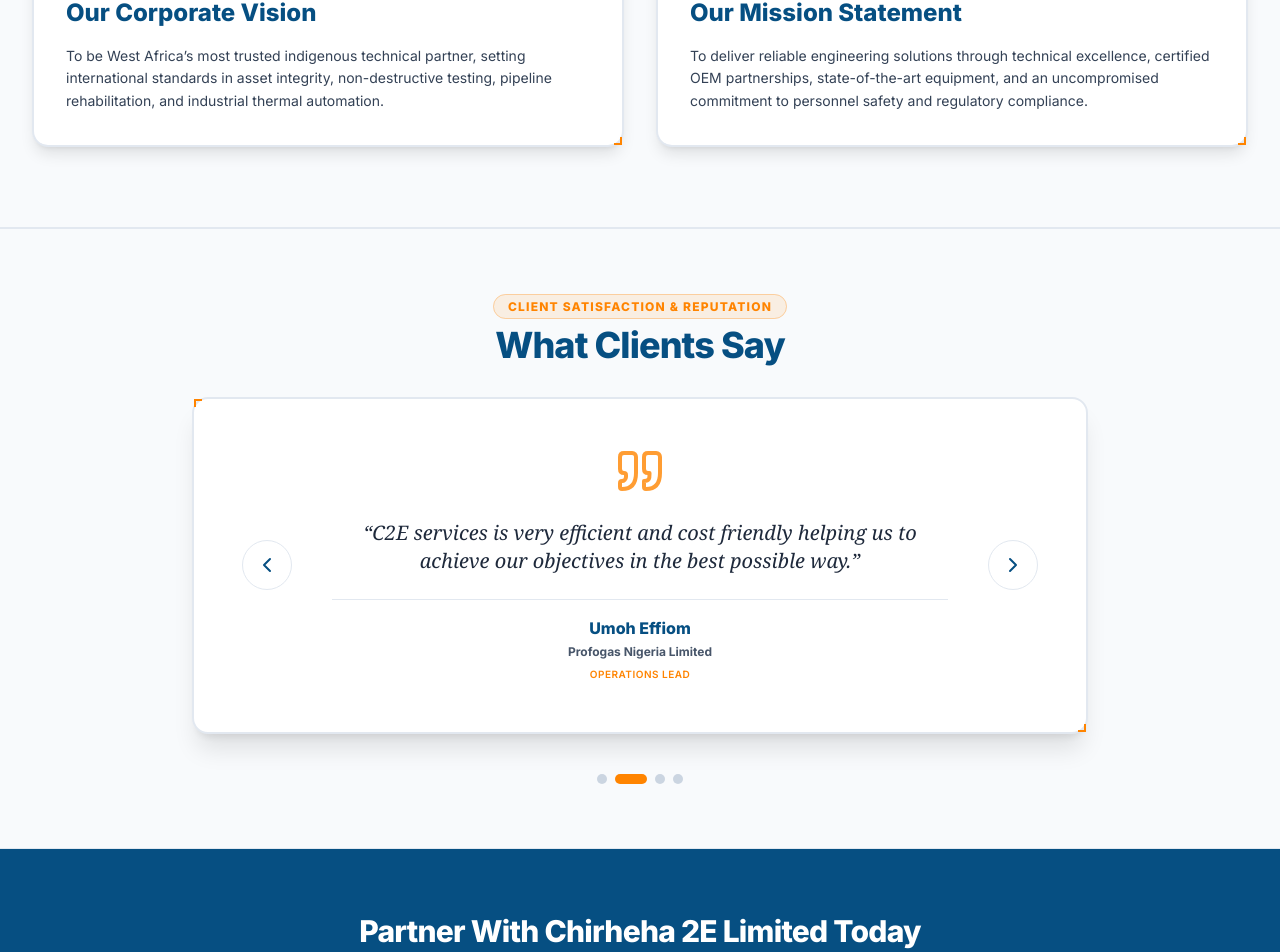
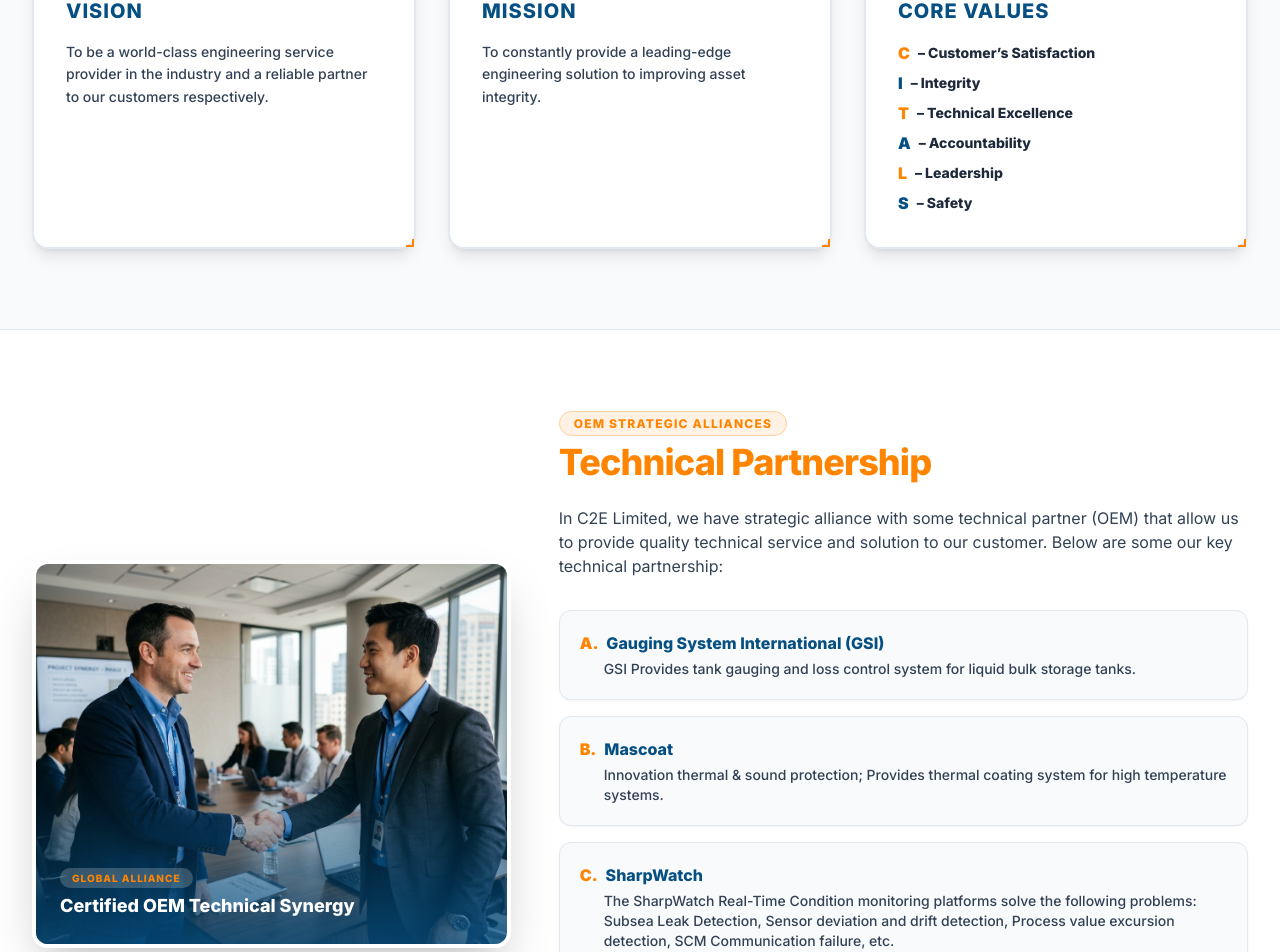
Before and after one commit to Femi-Benjamin/C2E_LNG, a Next.js app: page /about in a window 1280 px wide. Shown: the part 1393-2345 px from the top of the page. Built offline with nearby package versions, Linux system fonts and the light colour scheme.

Commit message:
Feat: Add Vision, Mission, Core Values (CITALS), and Technical Partnerships section to About Us page

```diff
--- a/src/app/about/page.tsx
+++ b/src/app/about/page.tsx
@@ -3,20 +3,50 @@
 import React, { useState } from 'react';
 import {
   ShieldCheck,
-  CheckCircle2,
   Award,
   Target,
   Zap,
-  Users,
-  Building2,
-  ArrowRight,
-  Wrench
+  Wrench,
+  CheckCircle2,
+  HeartHandshake
 } from 'lucide-react';
 import RfpModal from '@/components/RfpModal';
 import Testimonials from '@/components/Testimonials';
 
 export default function AboutPage() {
   const [isRfpOpen, setIsRfpOpen] = useState(false);
+
+  const coreValues = [
+    { letter: 'C', title: "Customer's Satisfaction", desc: 'Exceeding client expectations with dedicated engineering solutions.' },
+    { letter: 'I', title: 'Integrity', desc: 'Unwavering ethics, transparency, and code compliance in all operations.' },
+    { letter: 'T', title: 'Technical Excellence', desc: 'Deploying certified Level III personnel and OEM-grade technology.' },
+    { letter: 'A', title: 'Accountability', desc: 'Ownership of project outcomes, timelines, and statutory standards.' },
+    { letter: 'L', title: 'Leadership', desc: 'Setting benchmarks in indigenous engineering across West Africa.' },
+    { letter: 'S', title: 'Safety', desc: 'Target Zero LTI commitment protecting personnel and asset environments.' }
+  ];
+
+  const technicalPartnerships = [
+    {
+      code: 'A',
+      name: 'Gauging System International (GSI)',
+      description: 'GSI Provides tank gauging and loss control system for liquid bulk storage tanks.'
+    },
+    {
+      code: 'B',
+      name: 'Mascoat',
+      description: 'Innovation thermal & sound protection; Provides thermal coating system for high temperature systems.'
+    },
+    {
+      code: 'C',
+      name: 'SharpWatch',
+      description: 'The SharpWatch Real-Time Condition monitoring platforms solve the following problems: Subsea Leak Detection, Sensor deviation and drift detection, Process value excursion detection, SCM Communication failure, etc.'
+    },
+    {
+      code: 'D',
+      name: 'FIXID FZCO',
+      description: 'Provides innovative solutions for pipeline integrity and maintenance in the oil and gas industry.'
+    }
+  ];
 
   return (
     <div className="bg-white text-slate-800 min-h-screen font-sans">
@@ -40,7 +70,7 @@
         </div>
       </section>
 
-      {/* EXACT CORPORATE OVERVIEW TEXT FROM C2ELNG.COM */}
+      {/* 1. CORPORATE OVERVIEW */}
       <section className="py-20 bg-white border-b border-slate-200">
         <div className="max-w-5xl mx-auto px-4 sm:px-6 lg:px-8 space-y-8">
 
@@ -91,32 +121,69 @@
         </div>
       </section>
 
-      {/* VISION & MISSION PILLARS */}
+      {/* 2. VISION, MISSION & CORE VALUES */}
       <section className="py-20 bg-slate-50 border-b border-slate-200">
-        <div className="max-w-7xl mx-auto px-4 sm:px-6 lg:px-8">
+        <div className="max-w-7xl mx-auto px-4 sm:px-6 lg:px-8 space-y-16">
 
-          <div className="grid grid-cols-1 md:grid-cols-2 gap-8">
+          <div className="grid grid-cols-1 md:grid-cols-3 gap-8">
 
+            {/* VISION */}
             <div className="bg-white rounded-2xl border-2 border-slate-200 p-8 shadow-lg space-y-4 cad-border-box">
               <div className="w-12 h-12 rounded-xl bg-brand-orange/10 border border-brand-orange/30 flex items-center justify-center text-brand-orange">
                 <Target className="w-6 h-6" />
               </div>
 
-              <h3 className="text-2xl font-extrabold text-[#064F82]">Our Corporate Vision</h3>
-              <p className="text-sm text-slate-700 leading-relaxed font-normal">
-                To be West Africa’s most trusted indigenous technical partner, setting international standards in asset integrity, non-destructive testing, pipeline rehabilitation, and industrial thermal automation.
+              <h3 className="text-xl font-extrabold uppercase tracking-wider text-[#064F82]">VISION</h3>
+              <p className="text-sm text-slate-700 leading-relaxed font-medium">
+                To be a world-class engineering service provider in the industry and a reliable partner to our customers respectively.
               </p>
             </div>
 
+            {/* MISSION */}
             <div className="bg-white rounded-2xl border-2 border-slate-200 p-8 shadow-lg space-y-4 cad-border-box">
               <div className="w-12 h-12 rounded-xl bg-[#064F82]/10 border border-[#064F82]/30 flex items-center justify-center text-[#064F82]">
                 <Zap className="w-6 h-6" />
               </div>
 
-              <h3 className="text-2xl font-extrabold text-[#064F82]">Our Mission Statement</h3>
-              <p className="text-sm text-slate-700 leading-relaxed font-normal">
-                To deliver reliable engineering solutions through technical excellence, certified OEM partnerships, state-of-the-art equipment, and an uncompromised commitment to personnel safety and regulatory compliance.
+              <h3 className="text-xl font-extrabold uppercase tracking-wider text-[#064F82]">MISSION</h3>
+              <p className="text-sm text-slate-700 leading-relaxed font-medium">
+                To constantly provide a leading-edge engineering solution to improving asset integrity.
               </p>
+            </div>
+
+            {/* CORE VALUES (CITALS) */}
+            <div className="bg-white rounded-2xl border-2 border-slate-200 p-8 shadow-lg space-y-4 cad-border-box">
+              <div className="w-12 h-12 rounded-xl bg-emerald-500/10 border border-emerald-500/30 flex items-center justify-center text-emerald-600">
+                <Award className="w-6 h-6" />
+              </div>
+
+              <h3 className="text-xl font-extrabold uppercase tracking-wider text-[#064F82]">CORE VALUES</h3>
+              <ul className="space-y-1.5 text-xs sm:text-sm font-extrabold text-slate-800">
+                <li className="flex items-center space-x-2">
+                  <span className="text-brand-orange font-black text-base">C</span>
+                  <span>– Customer’s Satisfaction</span>
+                </li>
+                <li className="flex items-center space-x-2">
+                  <span className="text-[#064F82] font-black text-base">I</span>
+                  <span>– Integrity</span>
+                </li>
+                <li className="flex items-center space-x-2">
+                  <span className="text-brand-orange font-black text-base">T</span>
+                  <span>– Technical Excellence</span>
+                </li>
+                <li className="flex items-center space-x-2">
+                  <span className="text-[#064F82] font-black text-base">A</span>
+                  <span>– Accountability</span>
+                </li>
+                <li className="flex items-center space-x-2">
+                  <span className="text-brand-orange font-black text-base">L</span>
+                  <span>– Leadership</span>
+                </li>
+                <li className="flex items-center space-x-2">
+                  <span className="text-[#064F82] font-black text-base">S</span>
+                  <span>– Safety</span>
+                </li>
+              </ul>
             </div>
 
           </div>
@@ -124,10 +191,78 @@
         </div>
       </section>
 
-      {/* WHAT CLIENTS SAY TESTIMONIALS SLIDER */}
+      {/* 3. TECHNICAL PARTNERSHIP SECTION */}
+      <section className="py-20 bg-white border-b border-slate-200">
+        <div className="max-w-7xl mx-auto px-4 sm:px-6 lg:px-8 space-y-12">
+
+          <div className="grid grid-cols-1 lg:grid-cols-12 gap-12 items-center">
+
+            {/* Left: Handshake Graphic Frame */}
+            <div className="lg:col-span-5 relative">
+              <div className="relative">
+                {/* Decorative Offset Background Frame */}
+                <div className="absolute -top-4 -left-4 w-full h-full bg-brand-orange rounded-2xl -z-10" />
+                <div className="absolute -bottom-4 -right-4 w-full h-full bg-[#064F82] rounded-2xl -z-10" />
+
+                <div className="relative rounded-2xl overflow-hidden shadow-2xl border-4 border-white">
+                  <img
+                    src="/images/partnership_handshake.jpg"
+                    alt="C2E Technical Partnership"
+                    className="w-full h-[380px] object-cover"
+                  />
+                  <div className="absolute inset-0 bg-gradient-to-t from-[#064F82]/80 via-transparent to-transparent flex items-end p-6 text-white">
+                    <div className="space-y-1">
+                      <span className="text-[10px] font-extrabold uppercase tracking-widest text-brand-orange bg-white/20 backdrop-blur-sm px-3 py-1 rounded-full">
+                        GLOBAL ALLIANCE
+                      </span>
+                      <h4 className="font-extrabold text-lg text-white">Certified OEM Technical Synergy</h4>
+                    </div>
+                  </div>
+                </div>
+              </div>
+            </div>
+
+            {/* Right: Technical Partnership Details */}
+            <div className="lg:col-span-7 space-y-6">
+
+              <div className="space-y-2">
+                <span className="text-xs font-extrabold text-brand-orange uppercase tracking-widest bg-brand-orange/10 border border-brand-orange/30 px-3.5 py-1 rounded-full">
+                  OEM STRATEGIC ALLIANCES
+                </span>
+                <h2 className="text-3xl sm:text-4xl font-extrabold text-brand-orange tracking-tight">
+                  Technical Partnership
+                </h2>
+              </div>
+
+              <p className="text-sm sm:text-base text-slate-700 leading-relaxed font-normal">
+                In C2E Limited, we have strategic alliance with some technical partner (OEM) that allow us to provide quality technical service and solution to our customer. Below are some our key technical partnership:
+              </p>
+
+              <div className="space-y-4 pt-2">
+                {technicalPartnerships.map((partner) => (
+                  <div key={partner.code} className="bg-slate-50 p-4 sm:p-5 rounded-xl border border-slate-200 shadow-sm space-y-1 hover:border-brand-orange transition-colors">
+                    <div className="flex items-center space-x-2">
+                      <span className="font-black text-brand-orange text-base">{partner.code}.</span>
+                      <h4 className="font-extrabold text-base text-[#064F82]">{partner.name}</h4>
+                    </div>
+                    <p className="text-xs sm:text-sm text-slate-700 font-medium pl-6 leading-relaxed">
+                      {partner.description}
+                    </p>
+                  </div>
+                ))}
+              </div>
+
+            </div>
+
+          </div>
+
+        </div>
+      </section>
+
+      {/* 4. WHAT CLIENTS SAY TESTIMONIALS SLIDER */}
       <Testimonials />
 
-      {/* CALL TO ACTION */}
+      {/* 5. CALL TO ACTION */}
       <section className="py-16 bg-[#064F82] text-white">
         <div className="max-w-5xl mx-auto px-4 sm:px-6 lg:px-8 text-center space-y-6">
           <h2 className="text-3xl font-extrabold tracking-tight">Partner With Chirheha 2E Limited Today</h2>
```
Also changed, not shown: public/images/partnership_handshake.jpg (added).
